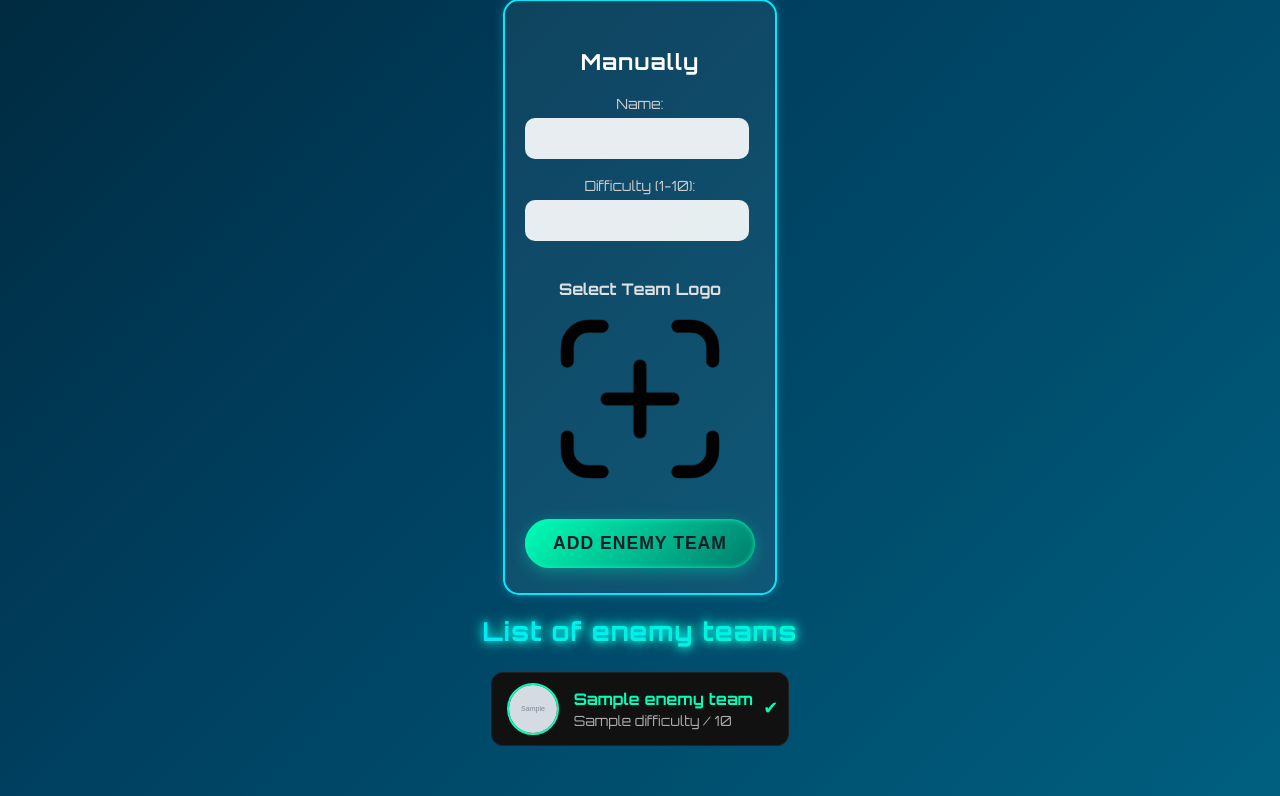
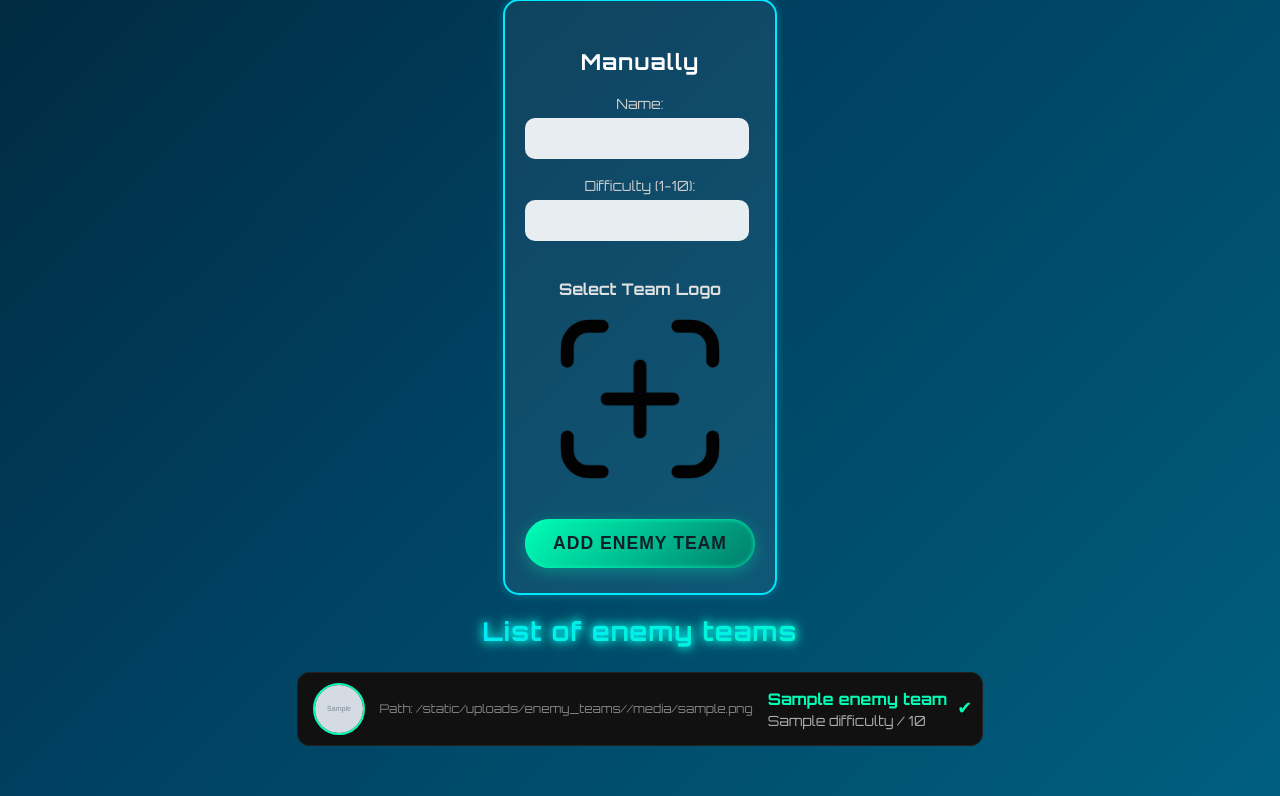
Before and after one commit to MihailJordanov/GoalTracker, a Flask app: page /team/1/enemy_teams in a window 1280 px wide. Shown: the part 469-1265 px from the top of the page. Run offline with Flask 3, Linux system fonts and the light colour scheme; a user stored in the database is signed in; grey boxes marked "Sample" are stand-in pictures; a database or web service that is not in the repository returns one stand-in record (values such as "Sample title"); some libraries are stand-ins or nearby versions.

Commit message:
setting debugging line

```diff
--- a/templates/enemy_team_list.html
+++ b/templates/enemy_team_list.html
@@ -97,6 +97,10 @@
                     <img src="{{ url_for('static', filename='uploads/enemy_teams/' ~ team.image) }}"
                         alt="{{ team.name }}"
                         class="enemy-logo">
+                    <p style="font-size: 12px; color: gray;">
+                        Path: {{ url_for('static', filename='uploads/enemy_teams/' ~ team.image) }}
+                    </p>
+
 
                     <div class="enemy-info">
                         <strong class="enemy-name">{{ team.name }}</strong>
```
Also changed, not shown: static/uploads/enemy_teams/FC_Bayern_Munich_5_Stars.svg.png (added).
